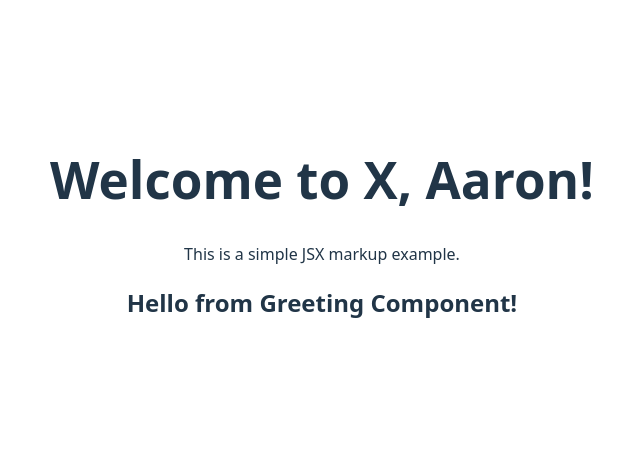
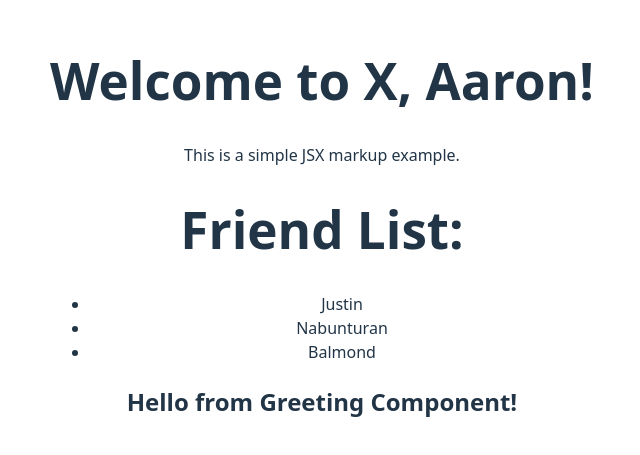
Before and after one commit to barondedios/appdev1, a React (Vite) app in the folder react-quickstart/: page / in a window 1280 px wide. Shown: the part 171-626 px from the top of the page, without its empty margins (318-958 px from the left). Built offline with nearby package versions, Linux system fonts and the light colour scheme.

Commit message:
Done rendering lists

```diff
--- a/react-quickstart/src/App.jsx
+++ b/react-quickstart/src/App.jsx
@@ -19,10 +19,18 @@ const App = () => {
 
   const isLoggedIn = true; // Conditional Rendering
 
+  const friends = ['Justin', 'Nabunturan', 'Balmond'];
+
   return (
     <div>
       <h1>{isLoggedIn ? `Welcome to X, ${userName}!` : 'Please log in'}</h1>
       <p>This is a simple JSX markup example.</p>
+        <h1>Friend List:</h1>
+      <ul>
+        {friends.map((friend, index) => (
+          <li key={index}>{friend}</li>
+        ))}
+      </ul>
       <Greeting />
     </div>
   );
```
